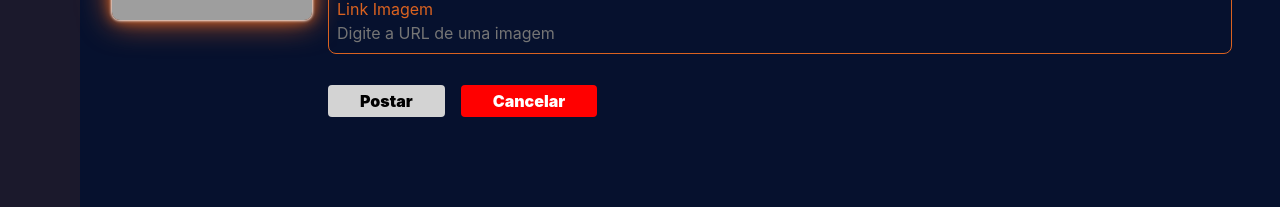
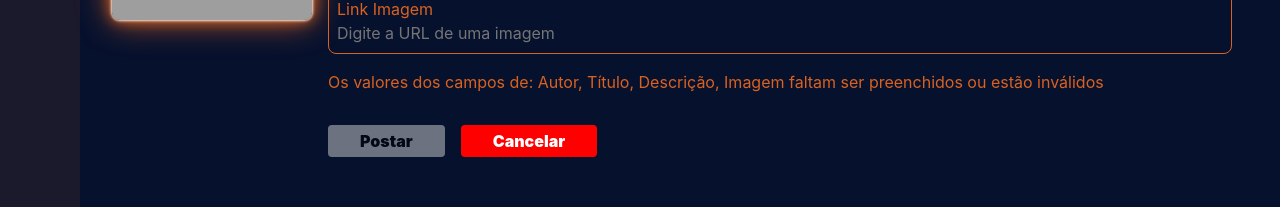
Before and after one commit to FP-Coding/Teste-Tecnico-Creathus, a React (Vite) app in the folder frontend/: page /novo-filme in a window 1280 px wide. Shown: the part 377-584 px from the top of the page. Built offline with nearby package versions, Linux system fonts and the light colour scheme; no server answers; grey boxes are pictures that could not be loaded.

Commit message:
feat: adicionando parágrafo para mostrar que os campos estão inválidos

```diff
--- a/frontend/src/css/NewMovie.css
+++ b/frontend/src/css/NewMovie.css
@@ -54,6 +54,10 @@
   border-radius: 4px;
 }
 
+.button-base:disabled {
+  opacity: 0.5;
+}
+
 .button-post {
   background-color: lightgrey;
   color: black;
--- a/frontend/src/pages/NewMovie.tsx
+++ b/frontend/src/pages/NewMovie.tsx
@@ -1,4 +1,4 @@
-import React, { ChangeEvent, useState } from 'react';
+import React, { ChangeEvent, useEffect, useState } from 'react';
 import { RouteComponentProps } from 'react-router-dom';
 import Header from '../components/Header';
 import '../css/NewMovie.css';
@@ -12,6 +12,23 @@ function NewMovie(props: RouteComponentProps) {
   const [title, setTitle] = useState('');
   const [description, setDescription] = useState('');
   const [image, setImage] = useState('');
+  const [errorMessage, setErrorMessage] = useState('');
+  const [isFilled, setIsFilled] = useState(false);
+
+  useEffect(() => {
+    const fields = [];
+    if (author.length < 2) fields.push('Autor');
+    if (title.length < 2) fields.push('Título');
+    if (description.length < 20) fields.push('Descrição');
+    if (image.length < 5) fields.push('Imagem');
+
+    if (fields.length > 0) {
+      setIsFilled(false);
+      return setErrorMessage(`Os valores dos campos de: ${fields.join(', ')} faltam ser preenchidos ou estão inválidos`);
+    }
+    setErrorMessage('');
+    return setIsFilled(true);
+  }, [author, title, description, image]);
 
   const resetForm = () => {
     setAuthor('');
@@ -89,12 +106,14 @@ function NewMovie(props: RouteComponentProps) {
               value={image}
             />
           </label>
+          <p>{errorMessage}</p>
           <div>
             <div className="button-container-form">
               <button
                 type="button"
                 className="button-base button-post button"
                 onClick={createMovie}
+                disabled={isFilled === false}
               >
                 Postar
               </button>
```
Also changed, not shown: 2 other files (tests, documents, lock files or other folders).
